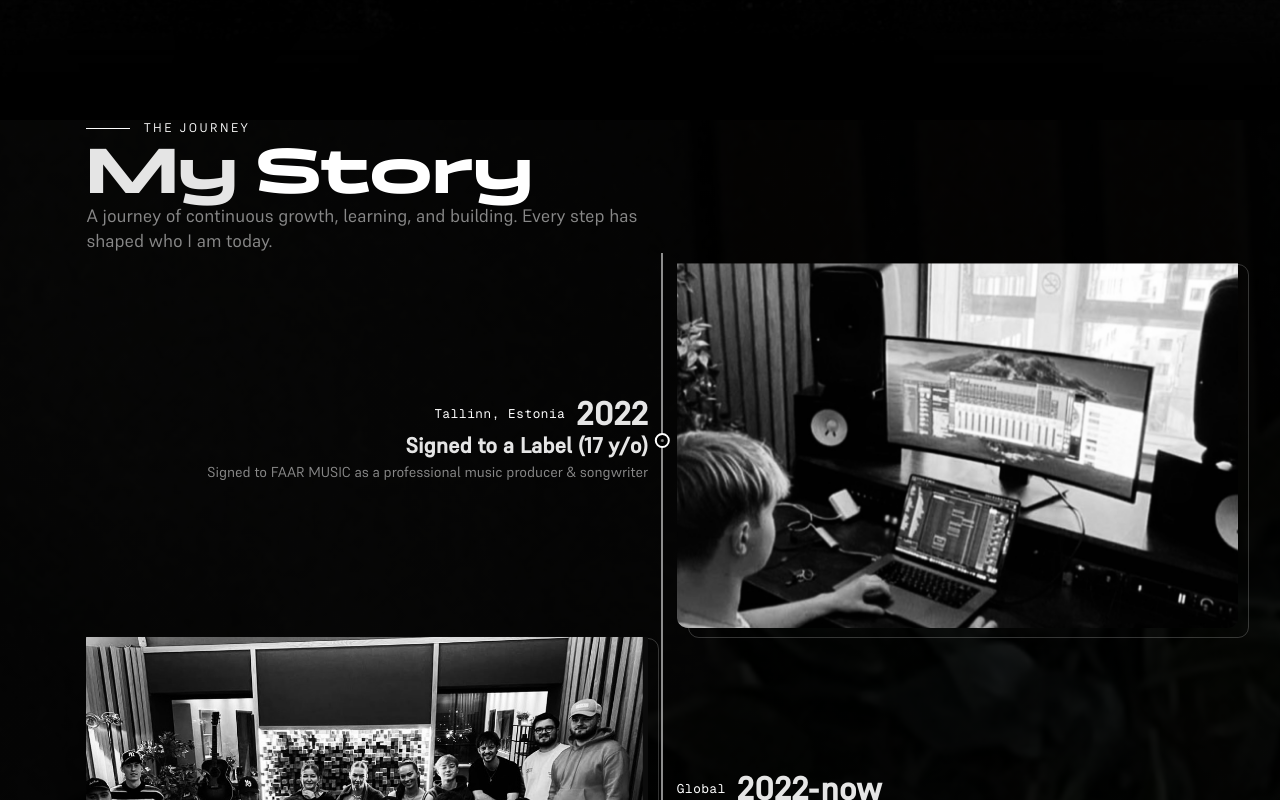
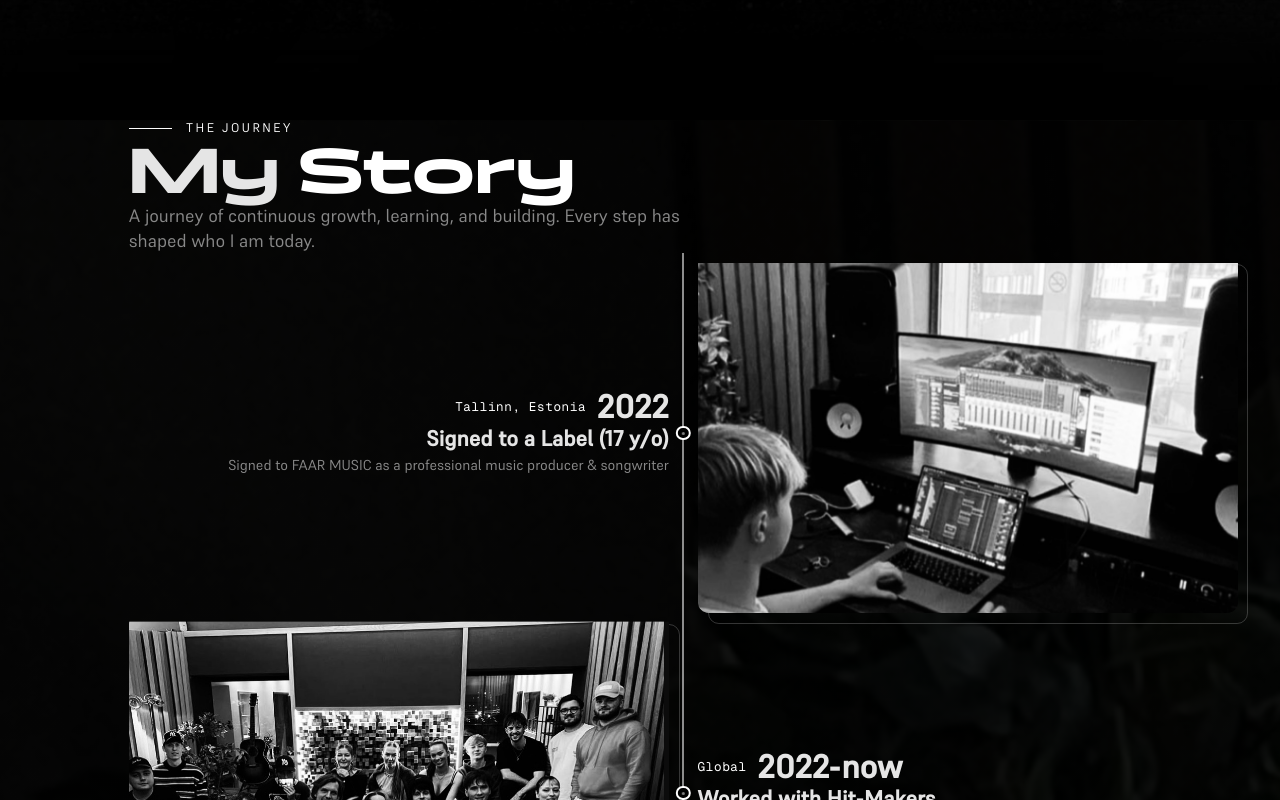
Before and after one commit to EliasTeikari/Portfolio_Elias, a Next.js app: page / in a window 1280 px wide. Shown: the part 1480-2280 px from the top of the page. Built offline with nearby package versions, Linux system fonts and the light colour scheme.

Commit message:
Add story section container styles and update Timeline component layout

```diff
--- a/src/app/globals.css
+++ b/src/app/globals.css
@@ -329,6 +329,17 @@ section {
     margin-right: auto;
 }
 
+/* Story section centering */
+.story-section-container {
+    width: 100%;
+    max-width: 80rem;
+    margin-left: auto;
+    margin-right: auto;
+    padding-left: 1.5rem;
+    padding-right: 1.5rem;
+    position: relative;
+}
+
 .hero-transition-fade {
     position: absolute;
     left: 0;
--- a/src/components/Hero.tsx
+++ b/src/components/Hero.tsx
@@ -96,7 +96,7 @@ export default function Hero() {
                     {/* Main Name */}
                     <div className="overflow-hidden mb-8">
                         <h1 className="text-[10vw] md:text-[8vw] lg:text-[7vw] font-bold leading-none tracking-tighter font-title flex flex-wrap justify-center gap-[0.2em]">
-                            <span className="flex">
+                            <span className="flex text-accent">
                                 {nameLetters.map((letter, i) => (
                                     <motion.span
                                         key={i}
--- a/src/components/Timeline.tsx
+++ b/src/components/Timeline.tsx
@@ -91,7 +91,7 @@ export default function Timeline() {
             <div className="absolute inset-0 -z-20 bg-[url('/images/story/background-studio.JPG')] bg-cover bg-[position:15%_15%] opacity-45" />
             <div className="absolute inset-0 -z-10 bg-gradient-to-b from-background/75 via-background/65 to-background/85" />
             {/* Section header */}
-            <div className="container mx-auto px-6 mb-20">
+            <div className="story-section-container mb-20">
                 <ScrollReveal>
                     <div className="flex items-center gap-4 mb-6">
                         <div className="w-12 h-px bg-accent" />
@@ -116,7 +116,7 @@ export default function Timeline() {
             </div>
 
             {/* Timeline content */}
-            <div className="container mx-auto px-6">
+            <div className="story-section-container">
                 <div className="relative">
                     {/* Vertical timeline line */}
                     <div className="absolute left-0 md:left-1/2 top-0 bottom-0 w-px bg-border md:-translate-x-1/2">
@@ -141,7 +141,7 @@ export default function Timeline() {
             </div>
 
             {/* Bottom quote */}
-            <div className="container mx-auto px-6 mt-32">
+            <div className="story-section-container mt-32">
                 <ScrollReveal>
                     <blockquote className="text-center max-w-3xl mx-auto">
                         <p className="text-2xl md:text-3xl lg:text-4xl font-light italic text-muted">
```
